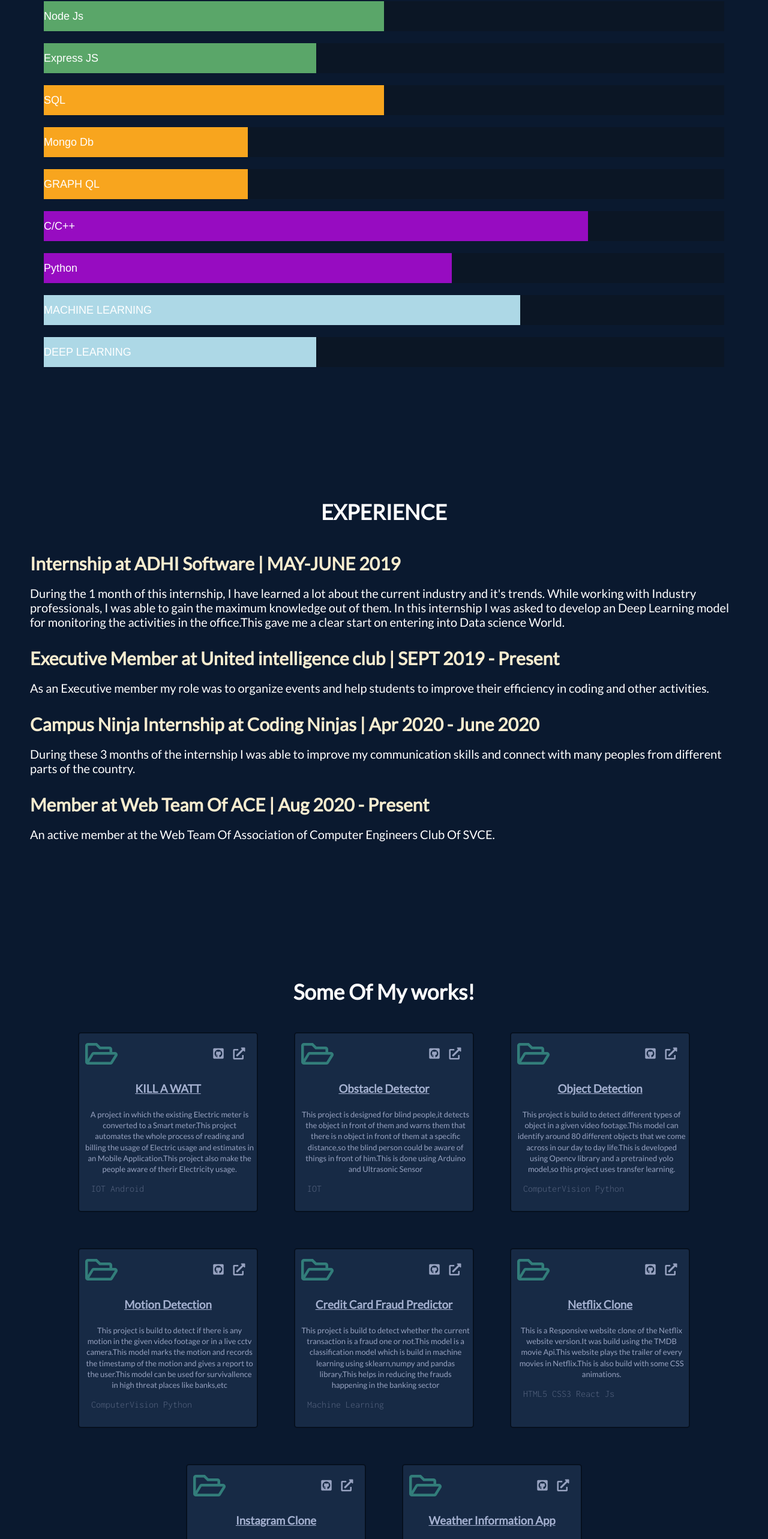
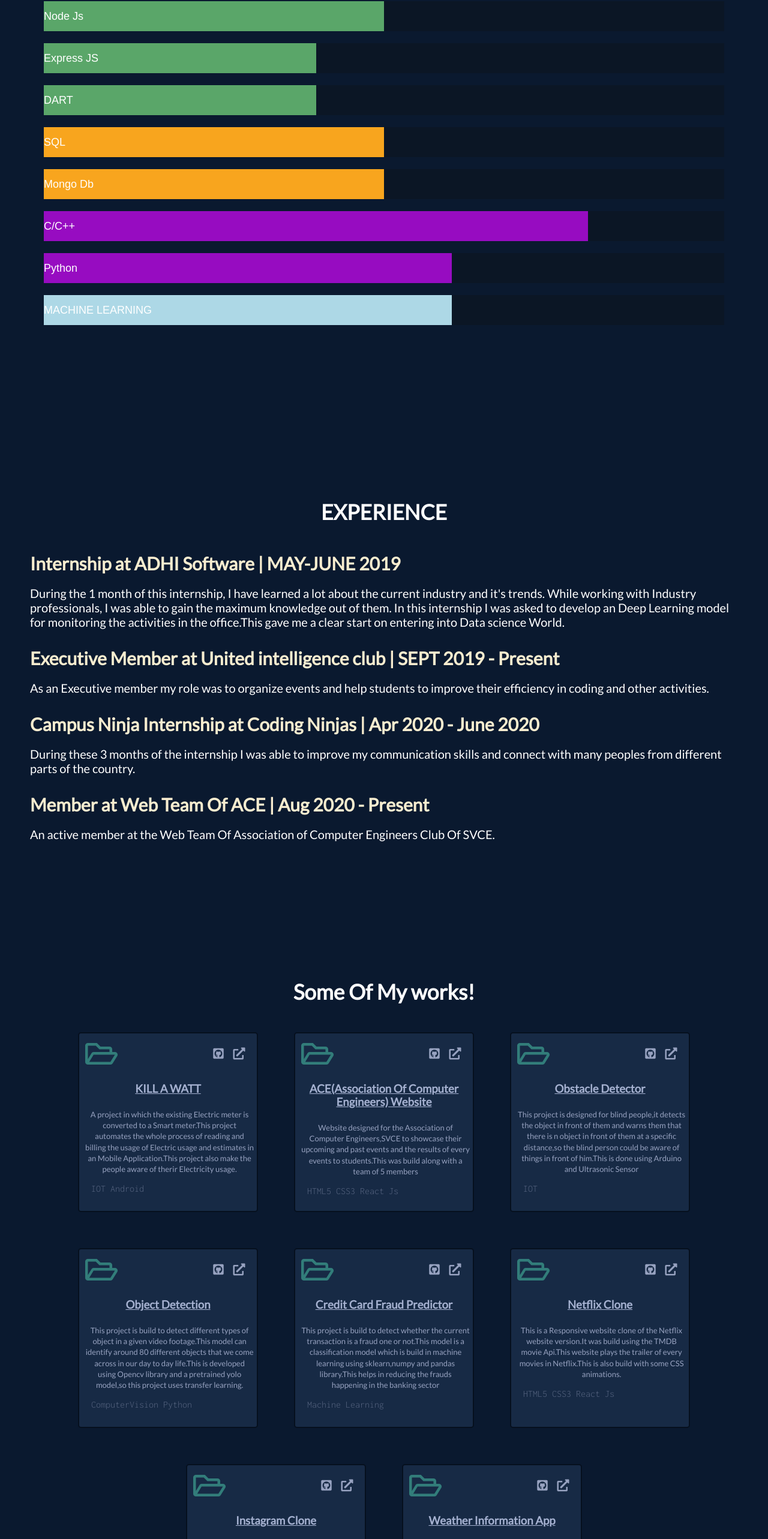
Before and after one commit to Kabilesh020799/Porfolio_React, a React (Create React App) app: page / in a window 1280 px wide. Shown: the part 2339-4905 px from the top of the page at 60% size. Built offline with nearby package versions, Linux system fonts and the light colour scheme; a web font is replaced by a local one.

Commit message:
project changes

```diff
--- a/src/components/Projects/Projects.js
+++ b/src/components/Projects/Projects.js
@@ -13,6 +13,14 @@ function Projects() {
       url: "https://github.com/Kabilesh020799/killawatt",
     },
     {
+      title: "ACE(Association Of Computer Engineers) Website",
+      content:
+        "Website designed for the Association of Computer Engineers,SVCE to showcase their upcoming and past events and the results of every events to students.This was build along with a team of 5 members",
+      url: "https://acesvce.in/",
+      giturl: "https://acesvce.in/",
+      tile: "HTML5 CSS3 React Js",
+    },
+    {
       title: "Obstacle Detector",
       content:
         "This project is designed for blind people,it detects the object in front of them and warns them that there is n object in front of them at a specific distance,so the blind person could be aware of things in front of him.This is done using Arduino and Ultrasonic Sensor",
@@ -26,14 +34,14 @@ function Projects() {
       giturl: "https://github.com/Kabilesh020799/Object-Detection1",
       url: "https://github.com/Kabilesh020799/Object-Detection1",
     },
-    {
-      title: "Motion Detection",
-      content:
-        "This project is build to detect if there is any motion in the given video footage or in a live cctv camera.This model marks the motion and records the timestamp of the motion and gives a report to the user.This model can be used for survivallence in high threat places like banks,etc",
-      tile: "ComputerVision  Python",
-      giturl: "https://github.com/Kabilesh020799/Motion-Detection1",
-      url: "https://github.com/Kabilesh020799/Motion-Detection1",
-    },
+    // {
+    //   title: "Motion Detection",
+    //   content:
+    //     "This project is build to detect if there is any motion in the given video footage or in a live cctv camera.This model marks the motion and records the timestamp of the motion and gives a report to the user.This model can be used for survivallence in high threat places like banks,etc",
+    //   tile: "ComputerVision  Python",
+    //   giturl: "https://github.com/Kabilesh020799/Motion-Detection1",
+    //   url: "https://github.com/Kabilesh020799/Motion-Detection1",
+    // },
     {
       title: "Credit Card Fraud Predictor",
       content:
--- a/src/components/Skills/Skills.css
+++ b/src/components/Skills/Skills.css
@@ -450,6 +450,48 @@
     width: 40%;
   }
 }
+#Skill-DART {
+  animation: Animate-DEEP 4s;
+  -webkit-animation: Animate-DEEP 4s;
+  -moz-animation: Animate-DEEP 4s;
+  -o-animation: Animate-DEEP 4s;
+  width: 40%;
+  height: 50px;
+  position: absolute;
+  background-color: #5aa669;
+}
+@keyframes Animate-DART {
+  from {
+    width: 10px;
+  }
+  to {
+    width: 40%;
+  }
+}
+@-webkit-keyframes Animate-DART {
+  from {
+    width: 10px;
+  }
+  to {
+    width: 40%;
+  }
+}
+@-moz-keyframes Animate-DART {
+  from {
+    width: 10px;
+  }
+  to {
+    width: 40%;
+  }
+}
+@-o-keyframes Animate-DART {
+  from {
+    width: 10px;
+  }
+  to {
+    width: 40%;
+  }
+}
 #Skill-SQL {
   animation: Animate-SQL 4s;
   -webkit-animation: Animate-SQL 4s;
@@ -497,7 +539,7 @@
   -webkit-animation: Animate-MONGO 4s;
   -moz-animation: Animate-MONGO 4s;
   -o-animation: Animate-MONGO 4s;
-  width: 30%;
+  width: 50%;
   height: 50px;
   position: absolute;
   background-color: #f8a51e;
@@ -507,7 +549,7 @@
     width: 10px;
   }
   to {
-    width: 30%;
+    width: 50%;
   }
 }
 @-webkit-keyframes Animate-MONGO {
@@ -515,7 +557,7 @@
     width: 10px;
   }
   to {
-    width: 30%;
+    width: 50%;
   }
 }
 @-moz-keyframes Animate-MONGO {
@@ -523,7 +565,7 @@
     width: 10px;
   }
   to {
-    width: 30%;
+    width: 50%;
   }
 }
 @-o-keyframes Animate-MONGO {
@@ -531,57 +573,16 @@
     width: 10px;
   }
   to {
-    width: 30%;
+    width: 50%;
   }
 }
-#Skill-GRAPH {
-  animation: Animate-GRAPH 4s;
-  -webkit-animation: Animate-GRAPH 4s;
-  -moz-animation: Animate-GRAPH 4s;
-  -o-animation: Animate-GRAPH 4s;
-  width: 30%;
-  height: 50px;
-  position: absolute;
-  background-color: #f8a51e;
-}
-@keyframes Animate-GRAPH {
-  from {
-    width: 10px;
-  }
-  to {
-    width: 30%;
-  }
-}
-@-webkit-keyframes Animate-GRAPH {
-  from {
-    width: 10px;
-  }
-  to {
-    width: 30%;
-  }
-}
-@-moz-keyframes Animate-GRAPH {
-  from {
-    width: 10px;
-  }
-  to {
-    width: 30%;
-  }
-}
-@-o-keyframes Animate-GRAPH {
-  from {
-    width: 10px;
-  }
-  to {
-    width: 30%;
-  }
-}
+
 #Skill-MACHINE {
   animation: Animate-MACHINE 4s;
   -webkit-animation: Animate-MACHINE 4s;
   -moz-animation: Animate-MACHINE 4s;
   -o-animation: Animate-MACHINE 4s;
-  width: 70%;
+  width: 60%;
   height: 50px;
   position: absolute;
   background-color: lightblue;
@@ -591,7 +592,7 @@
     width: 10px;
   }
   to {
-    width: 70%;
+    width: 60%;
   }
 }
 @-webkit-keyframes Animate-MACHINE {
@@ -599,7 +600,7 @@
     width: 10px;
   }
   to {
-    width: 70%;
+    width: 60%;
   }
 }
 @-moz-keyframes Animate-MACHINE {
@@ -607,7 +608,7 @@
     width: 10px;
   }
   to {
-    width: 70%;
+    width: 60%;
   }
 }
 @-o-keyframes Animate-MACHINE {
@@ -615,51 +616,10 @@
     width: 10px;
   }
   to {
-    width: 70%;
+    width: 60%;
   }
 }
-#Skill-DEEP {
-  animation: Animate-DEEP 4s;
-  -webkit-animation: Animate-DEEP 4s;
-  -moz-animation: Animate-DEEP 4s;
-  -o-animation: Animate-DEEP 4s;
-  width: 40%;
-  height: 50px;
-  position: absolute;
-  background-color: lightblue;
-}
-@keyframes Animate-DEEP {
-  from {
-    width: 10px;
-  }
-  to {
-    width: 40%;
-  }
-}
-@-webkit-keyframes Animate-DEEP {
-  from {
-    width: 10px;
-  }
-  to {
-    width: 40%;
-  }
-}
-@-moz-keyframes Animate-DEEP {
-  from {
-    width: 10px;
-  }
-  to {
-    width: 40%;
-  }
-}
-@-o-keyframes Animate-DEEP {
-  from {
-    width: 10px;
-  }
-  to {
-    width: 40%;
-  }
-}
+
 .Skill-Area {
   z-index: 1;
   float: left;
--- a/src/components/Skills/Skills.js
+++ b/src/components/Skills/Skills.js
@@ -55,7 +55,11 @@ function Skills() {
                   <span class="Skill-Area ">Express JS </span>
                 </div>
               </div>
-
+              <div class="SkillBar">
+                <div id="Skill-DART">
+                  <span class="Skill-Area ">DART</span>
+                </div>
+              </div>
               <div class="SkillBar">
                 <div id="Skill-SQL">
                   <span class="Skill-Area ">SQL</span>
@@ -64,11 +68,6 @@ function Skills() {
               <div class="SkillBar">
                 <div id="Skill-MONGO">
                   <span class="Skill-Area ">Mongo Db</span>
-                </div>
-              </div>
-              <div class="SkillBar">
-                <div id="Skill-GRAPH">
-                  <span class="Skill-Area ">GRAPH QL</span>
                 </div>
               </div>
               <div class="SkillBar">
@@ -87,11 +86,6 @@ function Skills() {
                   <span class="Skill-Area ">MACHINE LEARNING</span>
                 </div>
               </div>
-              <div class="SkillBar">
-                <div id="Skill-DEEP">
-                  <span class="Skill-Area ">DEEP LEARNING</span>
-                </div>
-              </div>
             </div>
           </center>
         </div>
```
